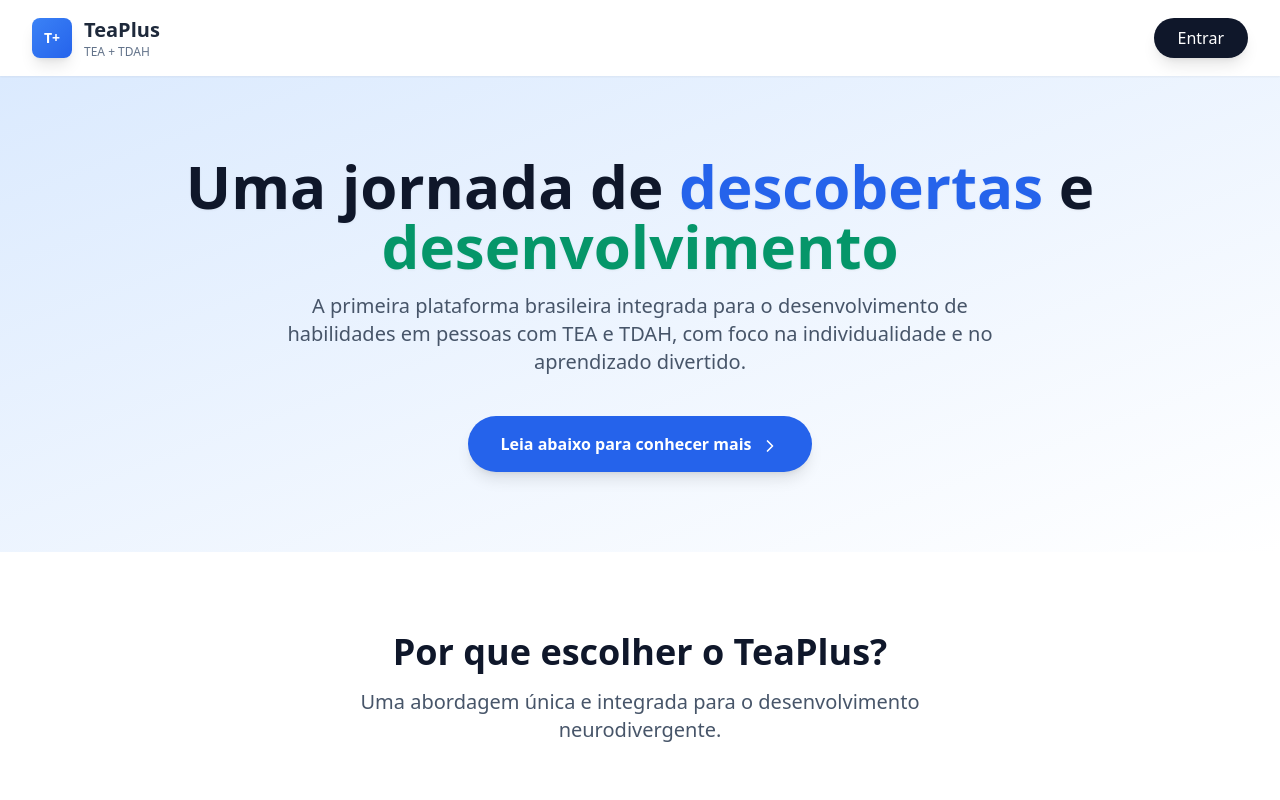
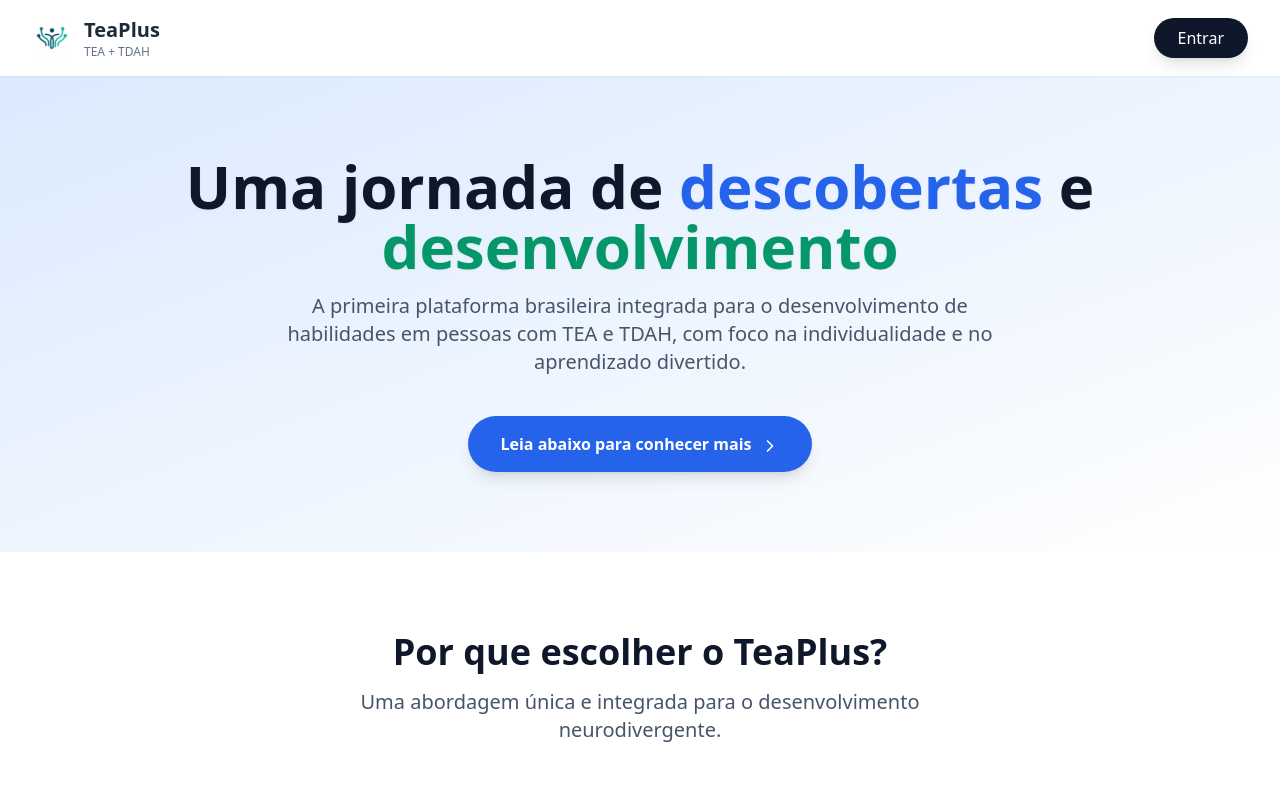
Before and after one commit to ClaudemirWork/teaplus-working, a Next.js app: page / in a window 1280 px wide. Shown: the top 800 px of the page. Built offline with nearby package versions, Linux system fonts and the light colour scheme.

Commit message:
colocação do logotipo TEAPLUS imagem

```diff
--- a/app/page.tsx
+++ b/app/page.tsx
@@ -90,9 +90,8 @@ const App = () => {
       <header className="bg-white shadow-sm sticky top-0 z-50">
         <div className="max-w-7xl mx-auto px-4 sm:px-6 lg:px-8 py-4 flex justify-between items-center">
           <div className="flex items-center space-x-3">
-            <div className="w-10 h-10 bg-gradient-to-br from-blue-500 to-blue-600 rounded-lg flex items-center justify-center shadow-lg">
-              <span className="text-white font-bold text-sm">T+</span>
-            </div>
+            {/* LOGOTIPO NO HEADER */}
+            <img src="/images/Teaplus-logo.png" alt="TeaPlus Logo" className="w-10 h-10" />
             <div>
               <span className="text-xl font-bold text-slate-800">TeaPlus</span>
               <div className="text-xs text-slate-500">TEA + TDAH</div>
@@ -202,9 +201,8 @@ const App = () => {
           <div className="grid grid-cols-1 md:grid-cols-4 gap-12 mb-12">
             <div>
               <div className="flex items-center space-x-3 mb-4">
-                <div className="w-10 h-10 bg-gradient-to-br from-blue-500 to-blue-600 rounded-lg flex items-center justify-center shadow-lg">
-                  <span className="text-white font-bold text-sm">T+</span>
-                </div>
+                {/* LOGOTIPO NO RODAPÉ */}
+                <img src="/images/Teaplus-logo.png" alt="TeaPlus Logo" className="w-8 h-8" />
                 <span className="text-xl font-bold text-white">TeaPlus</span>
               </div>
               <p className="text-sm">
```
